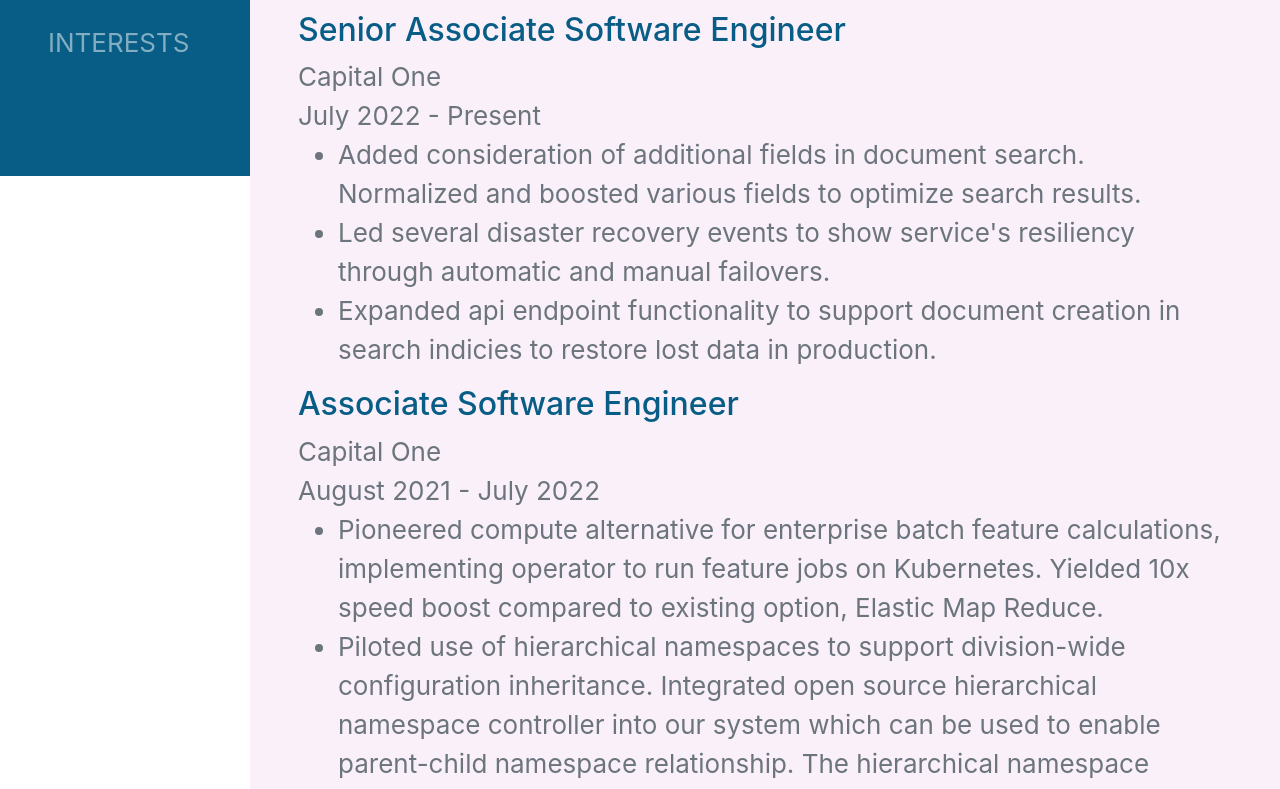
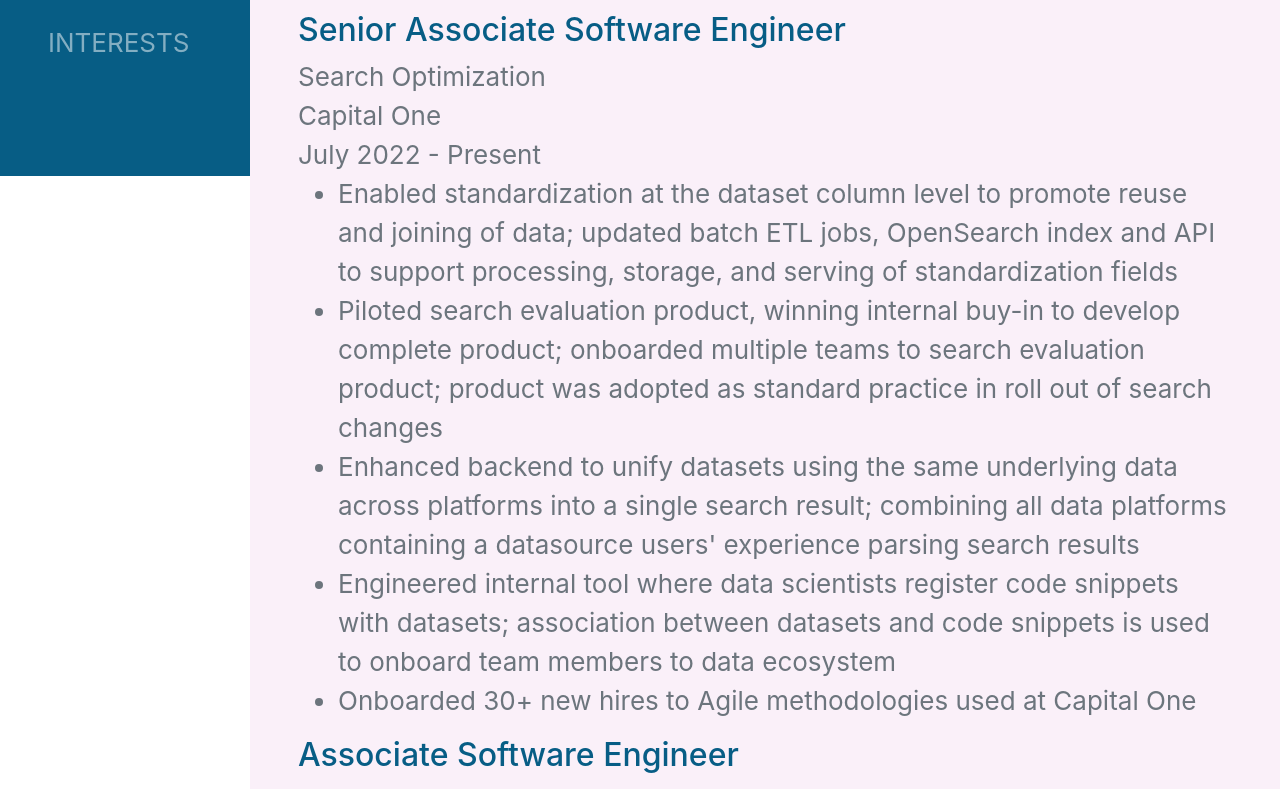
Before and after one commit to hadpeter/personal-site, a React (Create React App) app: page / in a window 1280 px wide. Shown: the part 624-1413 px from the top of the page. Built offline with nearby package versions, Linux system fonts and the light colour scheme.

Commit message:
added recent C1 work

```diff
--- a/src/components/capitalOneFullTime.js
+++ b/src/components/capitalOneFullTime.js
@@ -9,18 +9,22 @@
                 Senior Associate Software Engineer
             </h2>
             <h class = "text-muted">
+                Search Optimization <br></br>
                 Capital One <br></br>
                 July 2022 - Present
             </h>
             <ul class = "text-muted">
-                <li>Added consideration of additional fields in document search. Normalized and boosted various fields to optimize search results.</li>
-                <li>Led several disaster recovery events to show service's resiliency through automatic and manual failovers.</li>
-                <li>Expanded api endpoint functionality to support document creation in search indicies to restore lost data in production.</li>
+                <li>Enabled standardization at the dataset column level to promote reuse and joining of data; updated batch ETL jobs, OpenSearch index and API to support processing, storage, and serving of standardization fields</li>
+                <li>Piloted search evaluation product, winning internal buy-in to develop complete product; onboarded multiple teams to search evaluation product; product was adopted as standard practice in roll out of search changes</li>
+                <li>Enhanced backend to unify datasets using the same underlying data across platforms into a single search result; combining all data platforms containing a datasource users' experience parsing search results</li>
+                <li>Engineered internal tool where data scientists register code snippets with datasets; association between datasets and code snippets is used to onboard team members to data ecosystem </li>
+                <li>Onboarded 30+ new hires to Agile methodologies used at Capital One</li>
             </ul>
             <h2>
                 Associate Software Engineer
             </h2>
             <h class = "text-muted">
+                Machine Learning Platforms <br></br>
                 Capital One <br></br>
                 August 2021 - July 2022
             </h>
```
